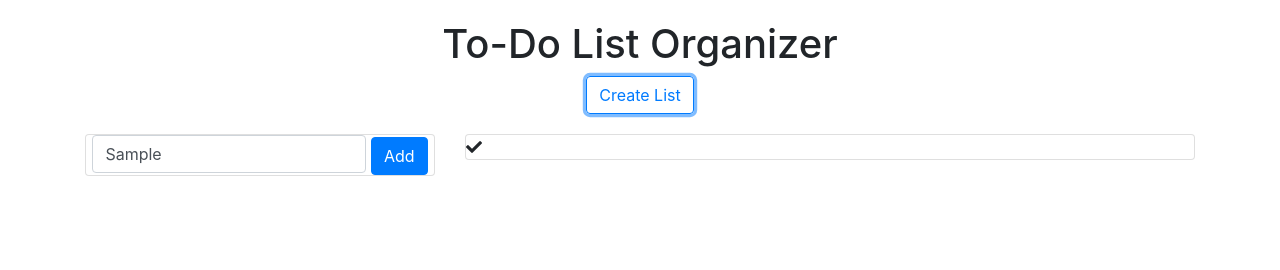
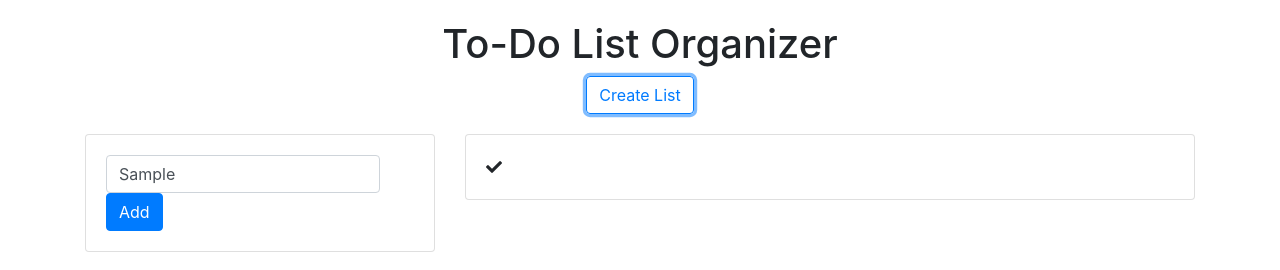
Before and after one commit to boehmrya/todo, a plain HTML site: page index.html in a window 1280 px wide. Both pictures are taken after typing "Sample" into the empty fields and a click on the button "Create List". Drawn offline with nearby package versions, Linux system fonts and the light colour scheme.

Commit message:
set up insert item and create item functions

```diff
--- a/app.js
+++ b/app.js
@@ -54,7 +54,8 @@ function deleteList() {
 
 //
 function createItem() {
-
+  var text = document.getElementById('text-input').value;
+  var list = document.createElement("div");
 }
 
 // set up initial scaffolding of the page
@@ -63,10 +64,7 @@ function main() {
 
   // bind handler for creating and inserting a list
   var createListButton = document.getElementById("create-list");
-  createListButton.addEventListener("click", function(){
-    createList();
-    insertList();
-  });
+  createListButton.addEventListener("click", insertList);
 
   // delete and remove a list
 
--- a/index.html
+++ b/index.html
@@ -18,16 +18,15 @@
         <div class="row">
 					<div class="col-sm-4">
 						<div class="card to-do">
-							<div class="item">
-								<input class="form-control" type="text" placeholder="Default input">
+							<div class="item-input">
+								<input class="form-control" id="text-input" type="text" placeholder="Default input">
 								<button type="button" class="btn btn-primary" id="create-item">Add</button>
 							</div>
 						</div>
 					</div>
 				</div>
-      </div>
 
-
+      </div> <!-- End container -->
 
     <!-- Bootstrap and Font Awesome -->
 		<link rel="stylesheet" href="https://use.fontawesome.com/releases/v5.8.1/css/all.css" integrity="sha384-50oBUHEmvpQ+1lW4y57PTFmhCaXp0ML5d60M1M7uH2+nqUivzIebhndOJK28anvf" crossorigin="anonymous">
--- a/style.css
+++ b/style.css
@@ -1,6 +1,12 @@
 .top-text {
   margin: 20px 0;
   text-align: center;
+}
+.to-do {
+  padding: 20px;
+}
+.to-do .btn {
+  vertical-align: top;
 }
 .to-do .form-control {
   display: inline-block;
```
